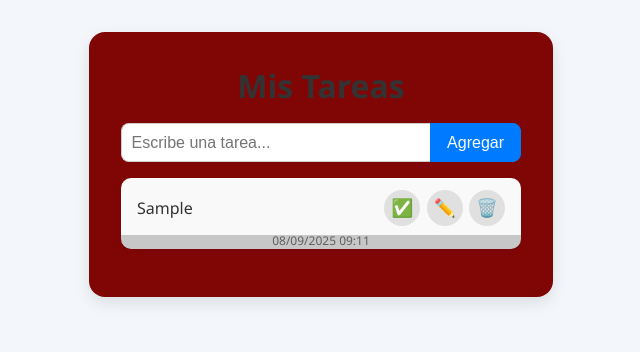
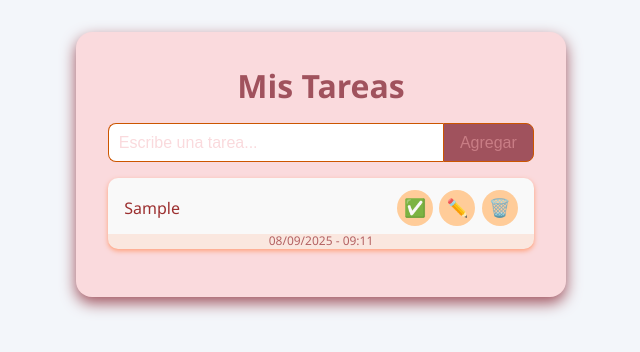
Before and after one commit to GreatBahamut/bahamut-to-do-list, a plain HTML site: page index.html in a window 1280 px wide. Both pictures are taken after typing "Sample" into the empty fields and a click on the button "Agregar". Shown: the whole page, without its empty margins (319-959 px from the left). Drawn offline with Linux system fonts and the light colour scheme.

Commit message:
Terminado el CSS haciendo una paleta de colores amigable a la interfaz, y cambiado un etalle en el JS para visualizar mejor la hora y fecha

```diff
--- a/code.js
+++ b/code.js
@@ -98,7 +98,7 @@ function crearTarea(texto) {
     day: "2-digit",
     month: "2-digit",
     year: "numeric"
-  }) + " " + ahora.toLocaleTimeString("es-ES", {
+  }) + " - " + ahora.toLocaleTimeString("es-ES", {
     hour: "2-digit",
     minute: "2-digit"
   });
@@ -116,11 +116,17 @@ function agregarTarea(texto) {
 // --- Handlers ---
 function manejarSubmit(e) {
   e.preventDefault();
-  const texto = input.value.trim();
-  if (!texto) return;
-  agregarTarea(texto);
+
+  // Dispara la validación nativa del navegador
+  if (!input.checkValidity()) {
+    input.reportValidity(); // muestra el mensaje nativo
+    return;
+  }
+
+  agregarTarea(input.value.trim());
   input.value = "";
 }
+
 
 // --- Eliminar ---
 function eliminarTarea(id, li) {
--- a/index.html
+++ b/index.html
@@ -10,7 +10,7 @@
   <div class="app">
     <h1>Mis Tareas</h1>
     <form class="task-form">
-      <input type="text" class="task-input" placeholder="Escribe una tarea..." required>
+      <input type="text" class="task-input" placeholder="Escribe una tarea..." required minlength="4" maxlength="80">
       <button type="submit" class="add-btn">Agregar</button>
     </form>
     <ul class="task-list">
--- a/style.css
+++ b/style.css
@@ -9,11 +9,11 @@ body {
 }
 
 .app {
-  background: #800606;
+  background: #FADADD;
   padding: 2rem;
   border-radius: 16px;
-  box-shadow: 0 6px 15px rgba(0,0,0,0.1);
-  width: 400px;
+  box-shadow: 0 6px 15px #A0525D;
+  width: 35%;
   max-width: 100%;
 }
 
@@ -21,7 +21,7 @@ h1 {
   margin-bottom: 1rem;
   margin-top: 0px;
   text-align: center;
-  color: #333;
+  color: #A0525D;
 }
 
 /* Formulario */
@@ -32,26 +32,31 @@ h1 {
 .task-input {
   flex: 1;
   padding: 0.6rem;
-  border: 1px solid #ccc;
+  color: #A0525D;
+  border: 1px solid #CC5500;
   border-right: none;
   border-radius: 8px 0 0 8px;
   outline: none;
   font-size: 1rem;
 }
 
+.task-input::placeholder {
+  color: #FADADD;
+}
+
 .task-form button {
   padding: 0 1rem;
-  border: 1px solid #007bff;
+  border: 1px solid #CC5500;
   border-radius: 0 8px 8px 0;
-  background: #007bff;
-  color: white;
+  background: #A0525D;
+  color: #c97d85;
   cursor: pointer;
   font-size: 1rem;
   transition: background 0.2s ease;
 }
 
 .task-form button:hover {
-  background: #0056b3;
+  background: #a13846;
 }
 
 /* Lista */
@@ -67,7 +72,7 @@ h1 {
   padding: 0.75rem 1rem 0px;
   margin-bottom: 0.75rem;
   border-radius: 10px;
-  box-shadow: 0 2px 5px rgba(0,0,0,0.05);
+  box-shadow: 0 2px 5px #FFA07A;
   display: flex;
   flex-direction: column;
   align-items: stretch;
@@ -79,12 +84,12 @@ h1 {
   bottom: 0;
   left: 0;
   width: 100%;
-  height: 20%;
-  background-color: #000;
+  height: 15px;
+  background-color: #FFA07A;
   border-bottom-left-radius: 8px;
   border-bottom-right-radius: 8px;
+  pointer-events: none;
   opacity: 0.2;
-  pointer-events: none;
 }
 
 /* Contenido principal de cada tarea */
@@ -97,7 +102,7 @@ h1 {
 .task-text {
   flex-grow: 1;
   font-size: 1rem;
-  color: #333;
+  color: #9c3030;
   margin-right: 1rem;
 }
 
@@ -108,7 +113,7 @@ h1 {
 
 .task-buttons button {
   border: none;
-  background: #e0e0e0;
+  background: #FFCC99;
   cursor: pointer;
   font-size: 1.1rem;
   width: 36px;
@@ -118,14 +123,14 @@ h1 {
 }
 
 .task-buttons button:hover {
-  background: #d0d0d0;
+  background: #f8ba7c;
   transform: scale(1.1);
 }
 
 /* Estado realizada */
 .task-item.done .task-text {
   text-decoration: line-through;
-  color: #888;
+  color: #9c3030;
 }
 
 /* Opacidad general más baja */
@@ -138,6 +143,7 @@ h1 {
 .task-item.done .task-buttons button:not(.delete-btn) {
   pointer-events: none;
   opacity: 0.6;
+  background-color: #e74c3c;
 }
 
 /* Delete resaltado cuando la tarea está hecha */
@@ -145,21 +151,22 @@ h1 {
   pointer-events: auto;
   cursor: pointer;
   opacity: 1;
-  background: #e74c3c;
+  background: #FFCC99;
   color: #fff;
   font-weight: bold;
   transition: background 0.2s ease, transform 0.2s ease;
 }
 
 .task-item.done .delete-btn:hover {
-  background: #c0392b;
+  background: #ffbe7d;
   transform: scale(1.15);
 }
 
 /* Estado visual */
 .task-status {
   display: inline-block;
-  margin-left: 8px;
+  margin-left: 2rem;
+  margin-right: 2rem;
   font-weight: bold;
   color: #2ecc71;
 }
@@ -167,7 +174,7 @@ h1 {
 /* Fecha */
 .task-date {
   font-size: 0.75em;
-  color: #777;
+  color: #A0525D;
   margin-top: 6px;
   text-align: center;
 }
```
Also changed, not shown: Assets/Demo.gif (added), 1 other file.
